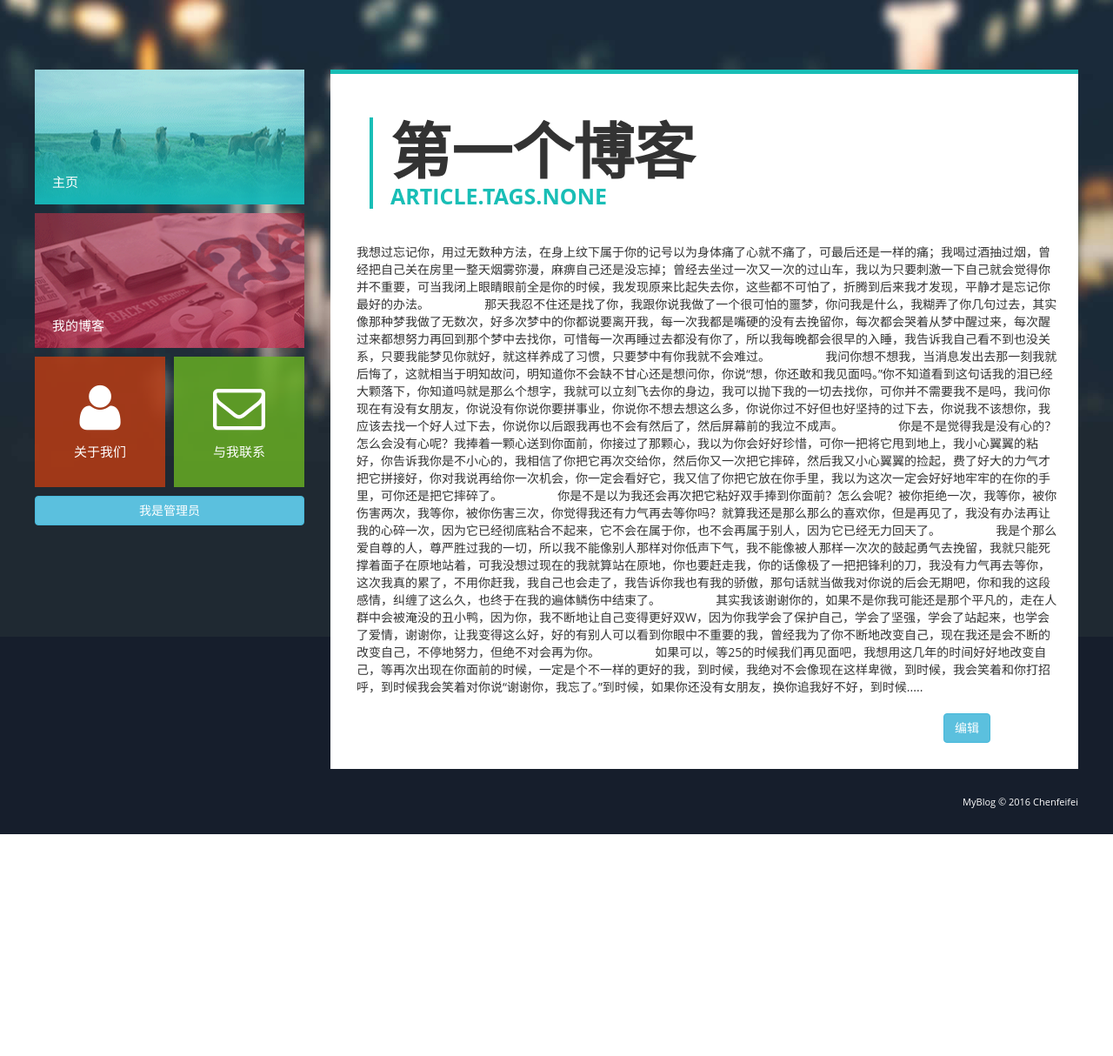
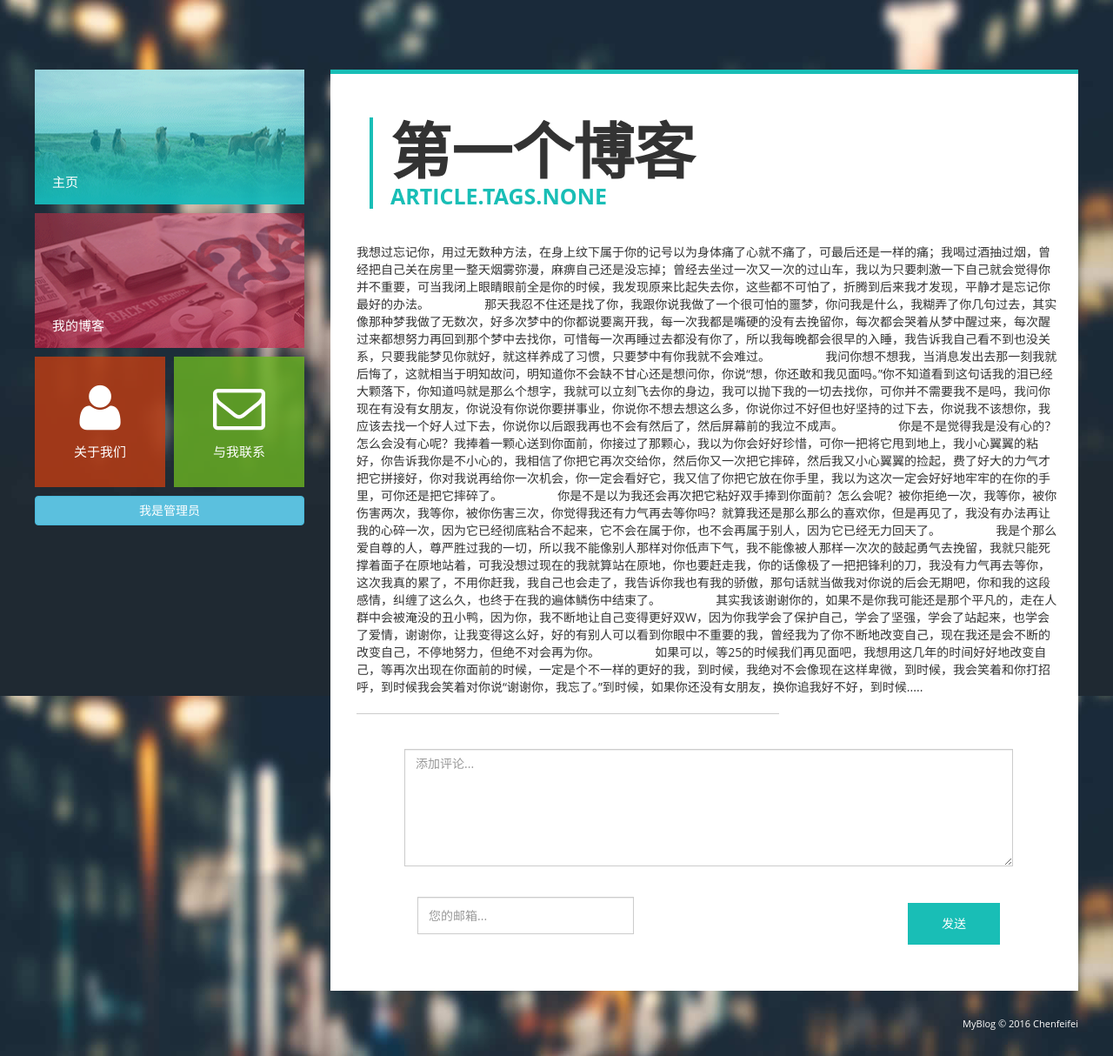
Before and after one commit to feifei828/my_blog, a Django app: page /modify/1/ in a window 1280 px wide. Shown: the whole page at 87% size. Before the commit the page ends 959 px from the top, so only its background shows below. Run offline with Django 3.2, Linux system fonts and the light colour scheme; data comes from the database, SQL or seed files in the repository; data that the repository does not hold is empty; some libraries are stand-ins or nearby versions; some web fonts are replaced.

Commit message:
add someting

```diff
--- a/article/forms.py
+++ b/article/forms.py
@@ -5,6 +5,13 @@ from django import forms
 
 class MessageForm(forms.Form):
     name = forms.CharField(label=u'姓名', initial='', error_messages={'required': u'请输入姓名'})
-    email = forms.EmailField(label=u"个人邮箱", initial='', error_messages={'required': u'请输入邮箱', 'invalid': u'请输入正确的邮箱'})
+    email = forms.EmailField(label=u"个人邮箱", initial='',
+                             error_messages={'required': u'请输入邮箱', 'invalid': u'请输入正确的邮箱'})
     title = forms.CharField(label=u'主题', initial='', error_messages={'required': u'请输入主题'})
     content = forms.CharField(label=u'内容', initial='', error_messages={'required': u'请输入内容'})
+
+
+class CommentForm(forms.Form):
+    email = forms.EmailField(label=u"个人邮箱", initial='',
+                             error_messages={'required': u'请输入邮箱', 'invalid': u'请输入正确的邮箱'})
+    comment = forms.CharField(label='评论', initial='', error_messages={'required': u'请输入评论内容'})
--- a/article/models.py
+++ b/article/models.py
@@ -58,6 +58,14 @@ class BlogTags(models.Model):
     tag = models.ForeignKey(Tags)
 
 
+class Comment(models.Model):
+    class Meata:
+        verbose_name = u'博客评论'
+    article = models.ForeignKey(Article, verbose_name=u'关联博客')
+    email = models.EmailField(verbose_name=u'评论所用邮箱', max_length=100)
+    comment = models.TextField(verbose_name=u'评论内容', blank=True, null=True)
+
+
 class Message(models.Model):
     class Meta:
         verbose_name = u'消息'
--- a/article/views.py
+++ b/article/views.py
@@ -2,10 +2,11 @@
 
 from django.shortcuts import render
 from django.shortcuts import redirect
-from django.contrib import messages
 from .models import Article
 from .models import Message
+from .models import Comment
 from .forms import MessageForm
+from .forms import CommentForm
 # Create your views here.
 
 
@@ -78,9 +79,26 @@ def blog_list(request, srch_val=None):
 def blog_modify(request, blog_id=None):
     if blog_id is not None:
         blog = Article.objects.get(id=blog_id)
+        comments = Comment.objects.filter(article=blog)
+    if request.method == 'POST':
+        form = CommentForm(request.POST)
+        if form.is_valid():
+            contact_info = form.cleaned_data
+            contact_info['article'] = blog
+            try:
+                message = Comment.objects.create(**contact_info)
+                message.save()
+                return redirect('/contact_success')
+            except:
+                return redirect('/contact_error')
+    else:
+        form = CommentForm()
+
     http_content = {
         'title': blog.title,
-        'blog': blog
+        'blog': blog,
+        'comments': comments,
+        'form': form,
     }
     return render(request, 'blog_modify.html', http_content)
 
--- a/templates/blog_list.html
+++ b/templates/blog_list.html
@@ -27,7 +27,9 @@
                             <div class="info float-container">
                                 <div class="col-sm-12 london-title">
                                     <h3 class="text-uppercase"><a href="/modify/{{ article.id }}" >{{ article.title }}</a></h3>
-                                    <h4 class="text-uppercase">{{ article.tag.all }}</h4>
+                                    {% for t in article.tag.all %}
+                                        <h4 class="col-md-1 text-warning text-uppercase">{{ t }}</h4>
+                                    {% endfor %}
                                 </div>
                                 <p id="blog_list_article">{{ article.content }}</p>
                                 <hr />
--- a/templates/blog_modify.html
+++ b/templates/blog_modify.html
@@ -17,9 +17,45 @@
                 {{ blog.content }}
             </div>
             <br/>
-            <div class="col-lg-offset-10">
-                <button type="submit" class="btn btn-info" onclick="edit()">编辑</button>
+            <div class="line"></div>
+            <div class="row">
+                <br/>
+                <div class="col-md-10">
+                    {% for comment in comments %}
+                        <label class="text-info">{{ comment.email }}的评论:</label>
+                        <p>{{ comment.comment }}</p>
+                        <br/><div class="line"></div><br/>
+                    {% endfor %}
+                </div>
             </div>
+            <br/>
+            <div class="row">
+                <div class="col-md-10 col-md-offset-1">
+                    <form class="form-horizontal" role="form" method="POST" action="">
+
+                        <div class="form-group">
+                            <textarea class="form-control" rows="4" name="comment" placeholder="添加评论..." >{{ form.comment.value }}</textarea>
+                            <div class="text-danger">
+                                <p>{{ form.comment.errors }}</p>
+                            </div>
+                        </div>
+
+                        <div class="form-group col-md-5">
+                            <input type="email" class="form-control" name="email" placeholder="您的邮箱..." value="{{ form.email.value }}"/>
+                            <div class="text-danger">
+                                <p>{{ form.email.errors }}</p>
+                            </div>
+                        </div>
+
+                        <div class="control-label">
+                            <input id="submit" name="submit" type="submit" value="发送" class="btn view_more btn-submit">
+                        </div>
+
+
+                    </form>
+                </div>
+            </div>
+
         </div>
     </div>
 
```
